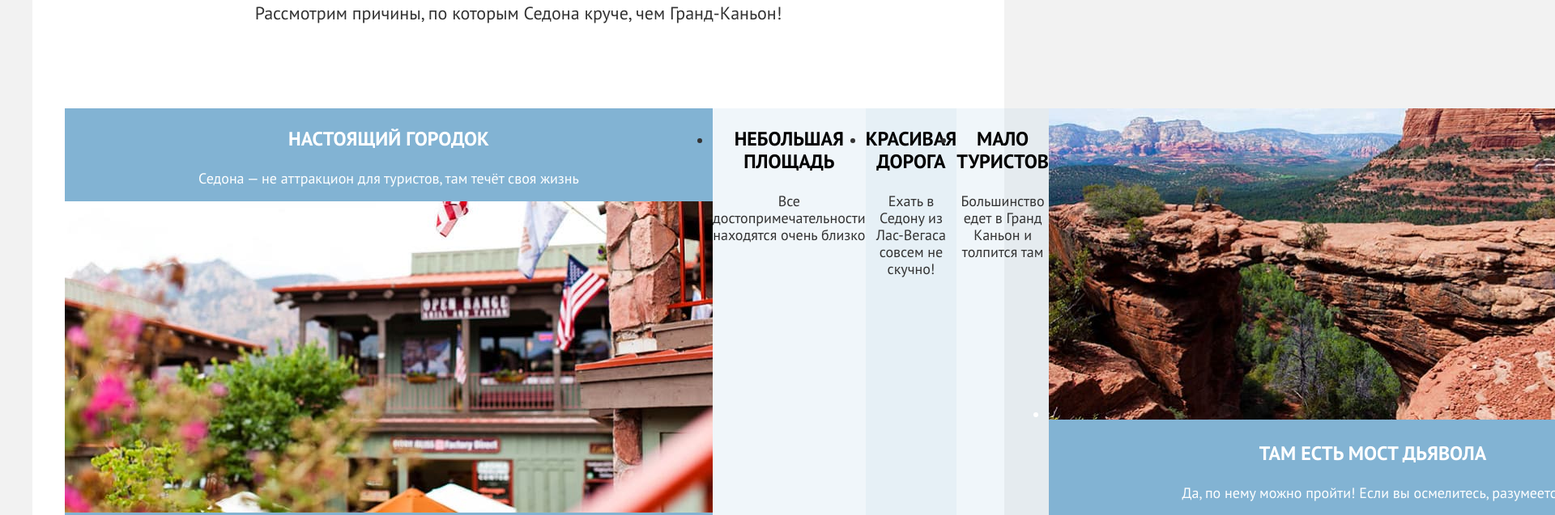
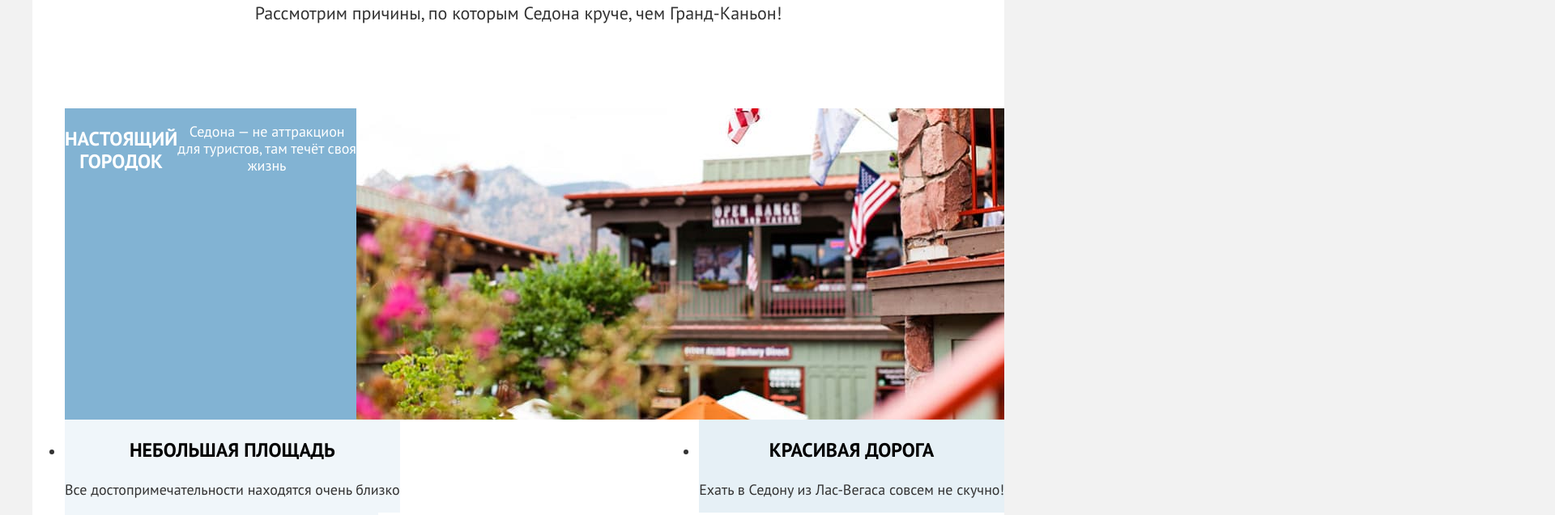
Before and after one commit to htmlacademy-htmlcss/2509853-sedona-1, a plain HTML site: page index.html in a window 1280 px wide. Shown: the part 676-1313 px from the top of the page at 81% size, 1920 px wide, since content can reach past the window. Drawn offline with Linux system fonts and the light colour scheme.

Commit message:
Добавил flex

```diff
--- a/index.html
+++ b/index.html
@@ -90,7 +90,7 @@
               <h3 class="advantages-title">Мало туристов</h3>
               <p class="advantages-description">Большинство едет в Гранд Каньон и толпится там</p>
             </li>
-            <li class="advantages-item devil">
+            <li class="advantages-item real-sity">
               <img src="images/advantages/canyon.jpg" width="800" height="385" alt="Каньон">
               <h3 class="advantages-title">Там есть мост дьявола</h3>
               <p class="advantages-description">Да, по нему можно пройти! Если вы осмелитесь, разумеется</p>
--- a/styles/styles.css
+++ b/styles/styles.css
@@ -151,12 +151,14 @@ body {
 
 .advantages-list{
   display: flex;
+  flex-wrap: wrap;
   justify-content:space-between ;
 }
 
 .real-sity{
   background-color: #82B3D3;
   color: #ffffff;
+  display: flex;
 }
 
 .real-sity .advantages-title{
@@ -188,11 +190,6 @@ body {
 
 .few-tourists{
   background-color: rgba(131, 179, 211, 0.12);
-}
-
-.devil{
-  background-color: #82B3D3;
-  color: #ffffff;
 }
 
 .devil .advantages-title {
```
